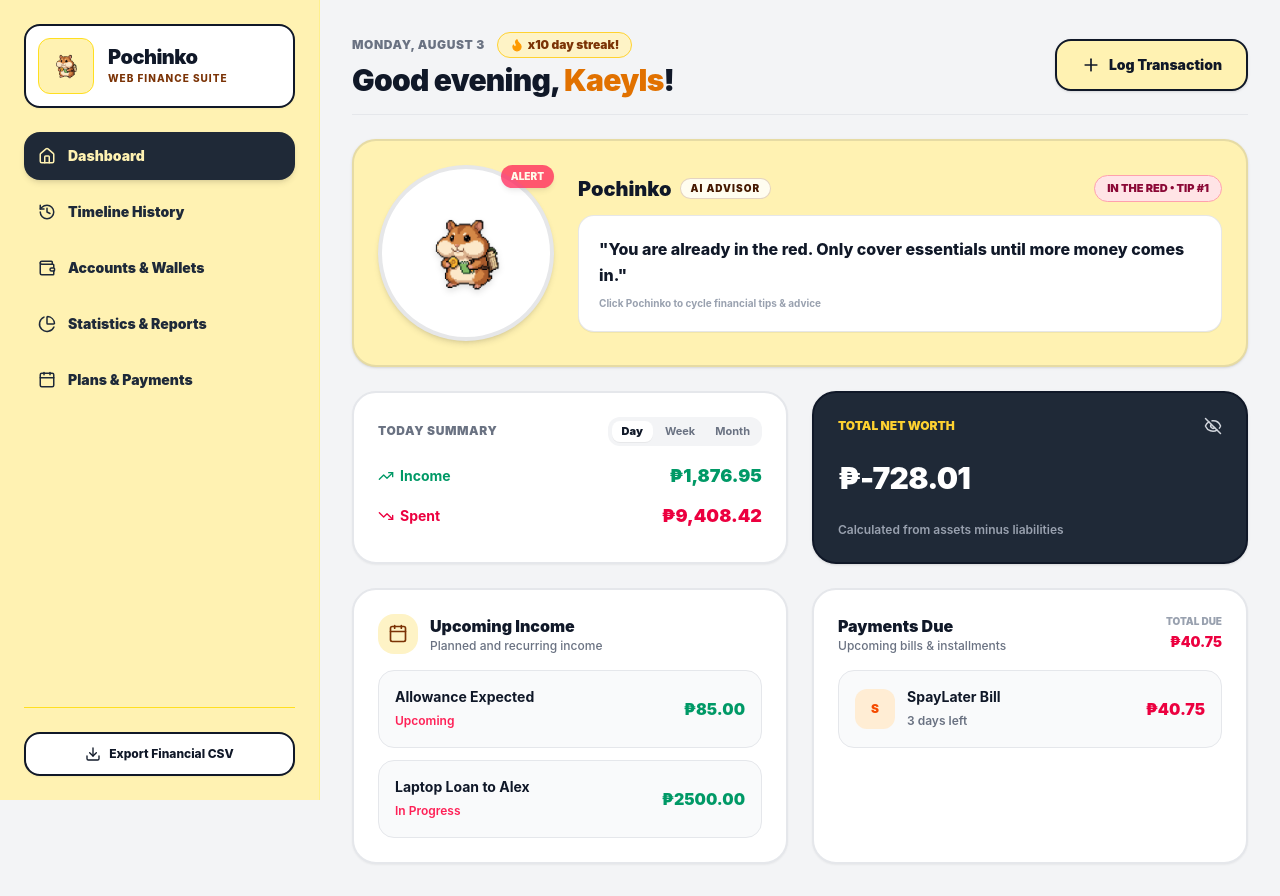
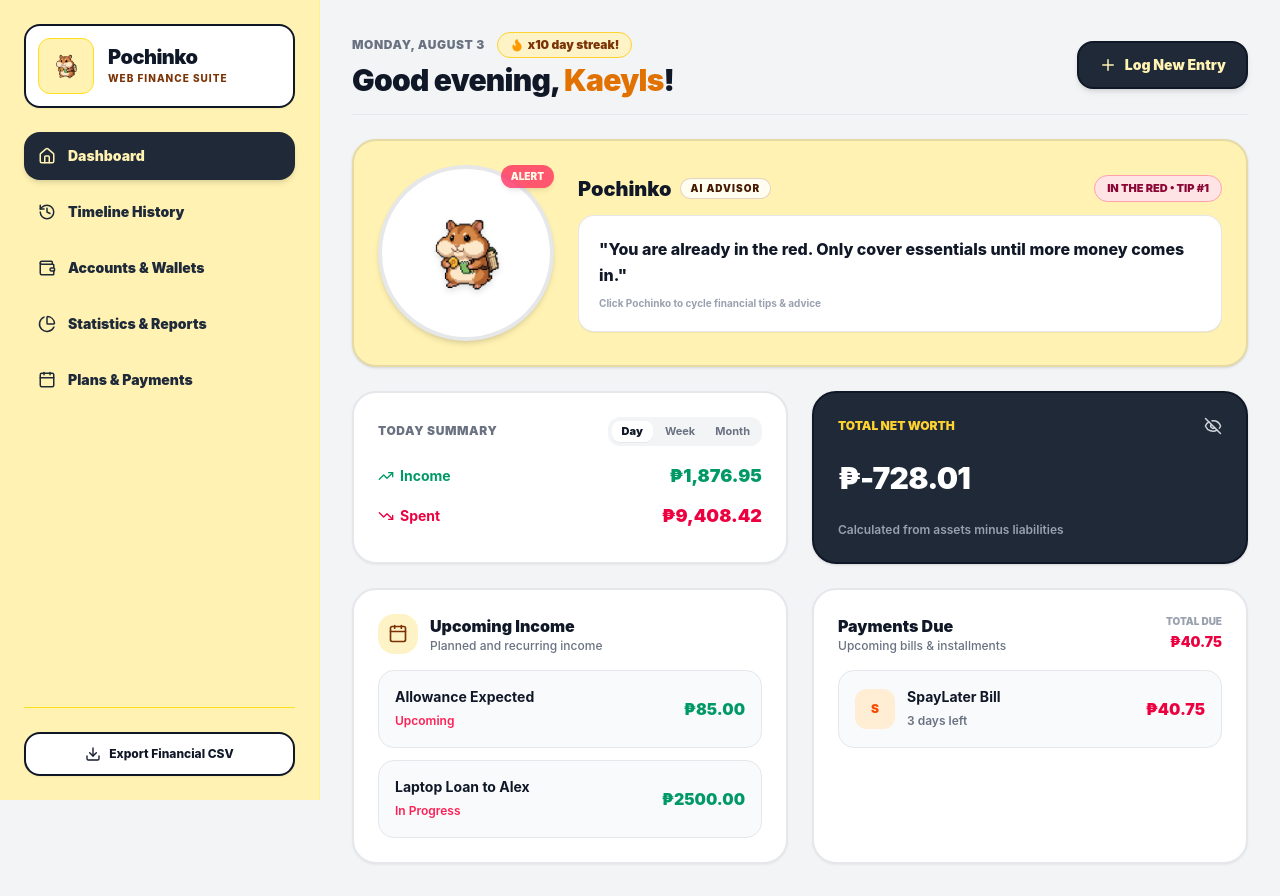
Before and after one commit to Kaeylrin/pochinko-budget-tracker, a React (Vite) app: page / in a window 1280 px wide. Built offline with nearby package versions, Linux system fonts and the light colour scheme.

Commit message:
UI Polish: Add ultra-smooth cubic-bezier transitions, hover scaling & click active micro-interactions

```diff
--- a/src/App.jsx
+++ b/src/App.jsx
@@ -218,10 +218,10 @@ export default function App() {
                 <li key={tab.id}>
                   <button
                     onClick={() => setActiveTab(tab.id)}
-                    className={`w-full flex items-center gap-3 px-3.5 py-3.5 rounded-2xl font-black text-xs lg:text-sm transition-all cursor-pointer whitespace-nowrap ${
+                    className={`w-full flex items-center gap-3 px-3.5 py-3.5 rounded-2xl font-black text-xs lg:text-sm transition-all duration-200 cursor-pointer whitespace-nowrap hover:scale-[1.02] active:scale-[0.97] ${
                       active
-                        ? 'bg-[#1F2937] text-[#FFF2B2] shadow-md'
-                        : 'text-gray-800 hover:bg-yellow-200/60'
+                        ? 'bg-[#1F2937] text-[#FFF2B2] shadow-md scale-100'
+                        : 'text-gray-800 hover:bg-yellow-200/70'
                     }`}
                   >
                     <Icon size={18} className="flex-shrink-0" />
@@ -266,9 +266,9 @@ export default function App() {
           <div className="flex items-center gap-3">
             <button
               onClick={() => setIsModalOpen(true)}
-              className="flex items-center gap-2 bg-[#FFF2B2] hover:bg-amber-300 text-gray-900 border-2 border-gray-900 font-black px-6 py-3.5 rounded-2xl shadow-sm transform active:scale-95 transition-all text-sm cursor-pointer"
+              className="flex items-center gap-2 bg-[#1F2937] hover:bg-gray-800 text-[#FFF2B2] font-black py-3 px-5 rounded-2xl border-2 border-gray-900 shadow-md transition-all duration-200 cursor-pointer text-xs sm:text-sm hover:scale-105 active:scale-95 hover:shadow-lg"
             >
-              <Plus size={20} /> Log Transaction
+              <Plus size={18} className="text-[#FFF2B2]" /> Log New Entry
             </button>
           </div>
         </div>
--- a/src/index.css
+++ b/src/index.css
@@ -1,12 +1,98 @@
 @import "tailwindcss";
 
 @layer utilities {
+  /* Smooth Fade & Slide In Animations */
   @keyframes fadeIn {
-    from { opacity: 0; transform: scale(0.97); }
-    to { opacity: 1; transform: scale(1); }
+    from {
+      opacity: 0;
+      transform: translateY(6px) scale(0.98);
+    }
+    to {
+      opacity: 1;
+      transform: translateY(0) scale(1);
+    }
+  }
+
+  @keyframes slideUp {
+    from {
+      opacity: 0;
+      transform: translateY(16px);
+    }
+    to {
+      opacity: 1;
+      transform: translateY(0);
+    }
+  }
+
+  @keyframes popIn {
+    0% {
+      opacity: 0;
+      transform: scale(0.92);
+    }
+    70% {
+      transform: scale(1.02);
+    }
+    100% {
+      opacity: 1;
+      transform: scale(1);
+    }
+  }
+
+  @keyframes pulseGlow {
+    0%, 100% {
+      box-shadow: 0 0 15px rgba(245, 158, 11, 0.2);
+    }
+    50% {
+      box-shadow: 0 0 25px rgba(245, 158, 11, 0.45);
+    }
   }
 
   .animate-fadeIn {
-    animation: fadeIn 0.15s ease-out forwards;
+    animation: fadeIn 0.25s cubic-bezier(0.16, 1, 0.3, 1) forwards;
+  }
+
+  .animate-slideUp {
+    animation: slideUp 0.3s cubic-bezier(0.16, 1, 0.3, 1) forwards;
+  }
+
+  .animate-popIn {
+    animation: popIn 0.3s cubic-bezier(0.34, 1.56, 0.64, 1) forwards;
+  }
+
+  .animate-pulseGlow {
+    animation: pulseGlow 3s infinite cubic-bezier(0.4, 0, 0.6, 1);
   }
 }
+
+/* Global Interactive Polish: Smooth transitions across standard properties */
+* {
+  -webkit-tap-highlight-color: transparent;
+}
+
+button, a, input, select, textarea, [role="button"] {
+  transition: all 0.2s cubic-bezier(0.16, 1, 0.3, 1);
+}
+
+/* Smooth Click Feedback (Active scale micro-interaction) */
+button:active, a:active, [role="button"]:active {
+  transform: scale(0.96) !important;
+}
+
+/* Custom Smooth Scrollbar */
+::-webkit-scrollbar {
+  width: 6px;
+  height: 6px;
+}
+
+::-webkit-scrollbar-track {
+  background: rgba(15, 23, 42, 0.6);
+}
+
+::-webkit-scrollbar-thumb {
+  background: rgba(51, 65, 85, 0.8);
+  border-radius: 9999px;
+}
+
+::-webkit-scrollbar-thumb:hover {
+  background: rgba(100, 116, 139, 1);
+}
```
